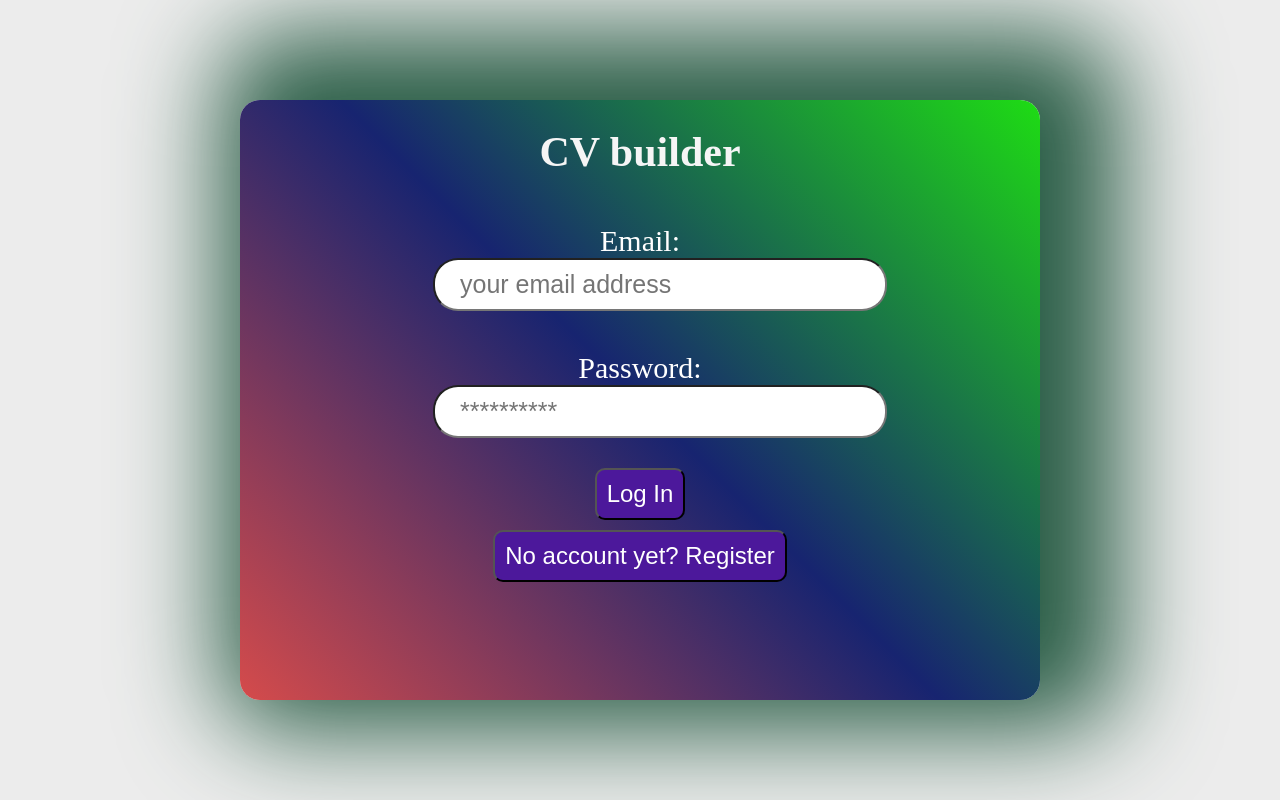
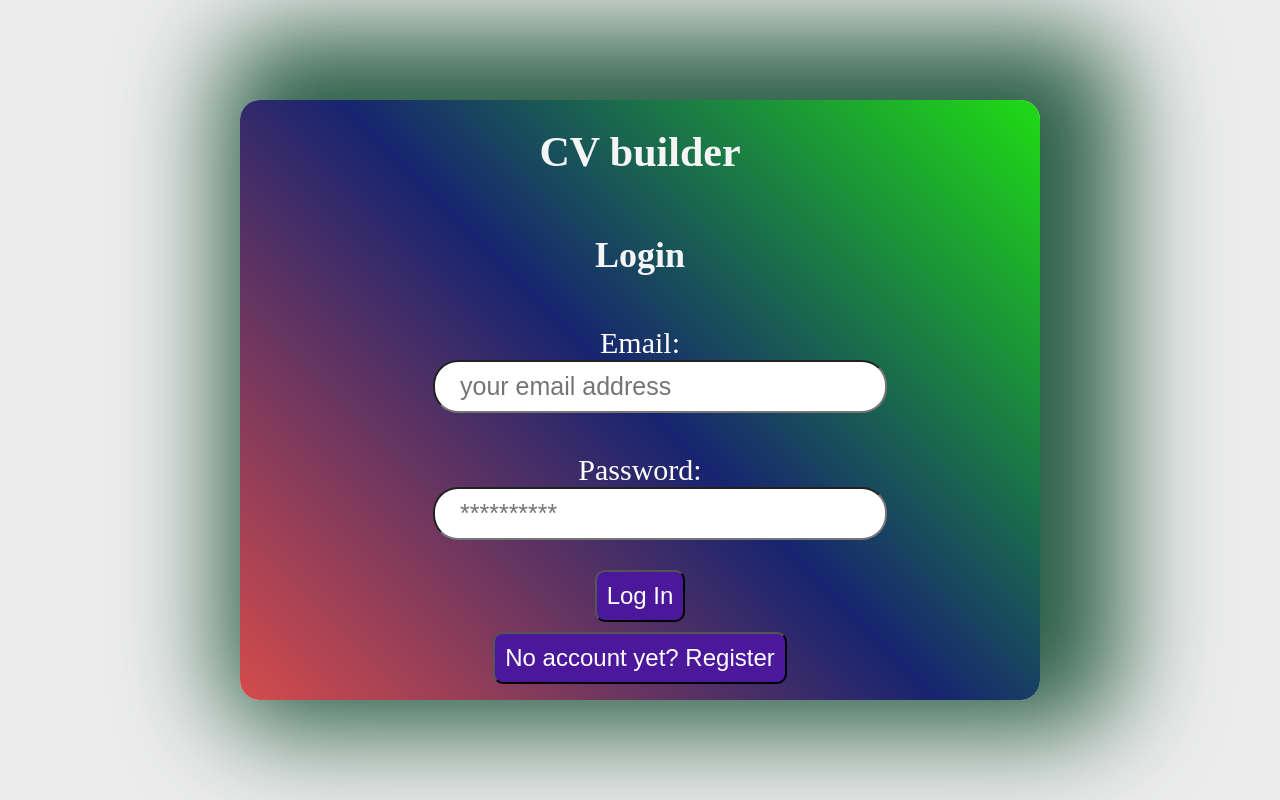
Before and after one commit to PawelOwiesek/login_user, a React (Create React App) app: page / in a window 1280 px wide. Built offline with nearby package versions, Linux system fonts and the light colour scheme.

Commit message:
add SubHeader

```diff
--- a/src/features/loginPage/LoginForm.js
+++ b/src/features/loginPage/LoginForm.js
@@ -1,4 +1,11 @@
-import { Container, InputLabel, Title, Input, Button } from "./styled.js";
+import {
+  Container,
+  InputLabel,
+  Title,
+  Input,
+  Button,
+  SubHeader,
+} from "./styled.js";
 import { useState } from "react";
 
 const LoginForm = ({ formName }) => {
@@ -17,6 +24,7 @@ const LoginForm = ({ formName }) => {
       <main>
         <section>
           <form onSubmit={onFormSubmit}>
+            <SubHeader>Login</SubHeader>
             <InputLabel>
               Email:
               <Input
--- a/src/features/loginPage/styled.js
+++ b/src/features/loginPage/styled.js
@@ -16,7 +16,10 @@ export const Title = styled.h1`
   color: #f5f5f5;
   font-size: 42px;
 `;
-
+export const SubHeader = styled.h2`
+  color: #f5f5f5;
+  font-size: 36px;
+`;
 export const InputLabel = styled.label`
   font-size: 30px;
   color: #fff;
```
